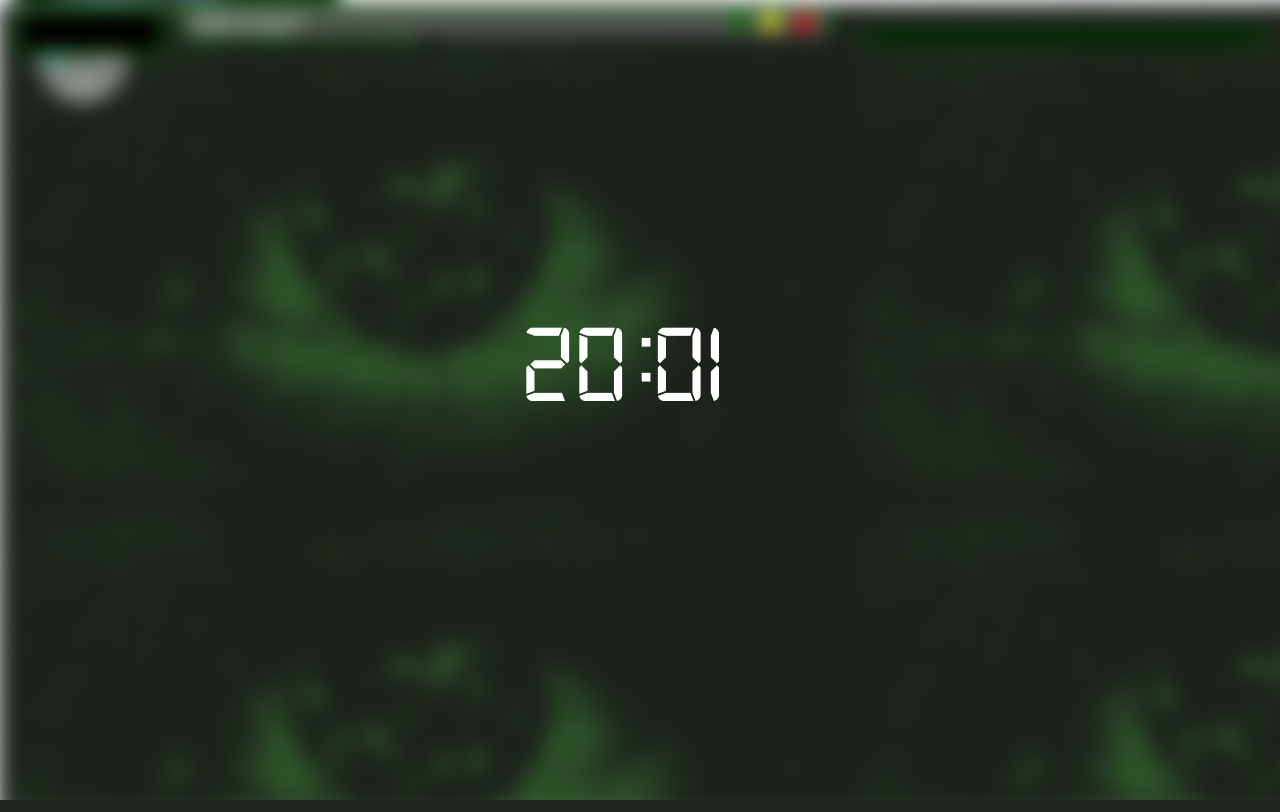
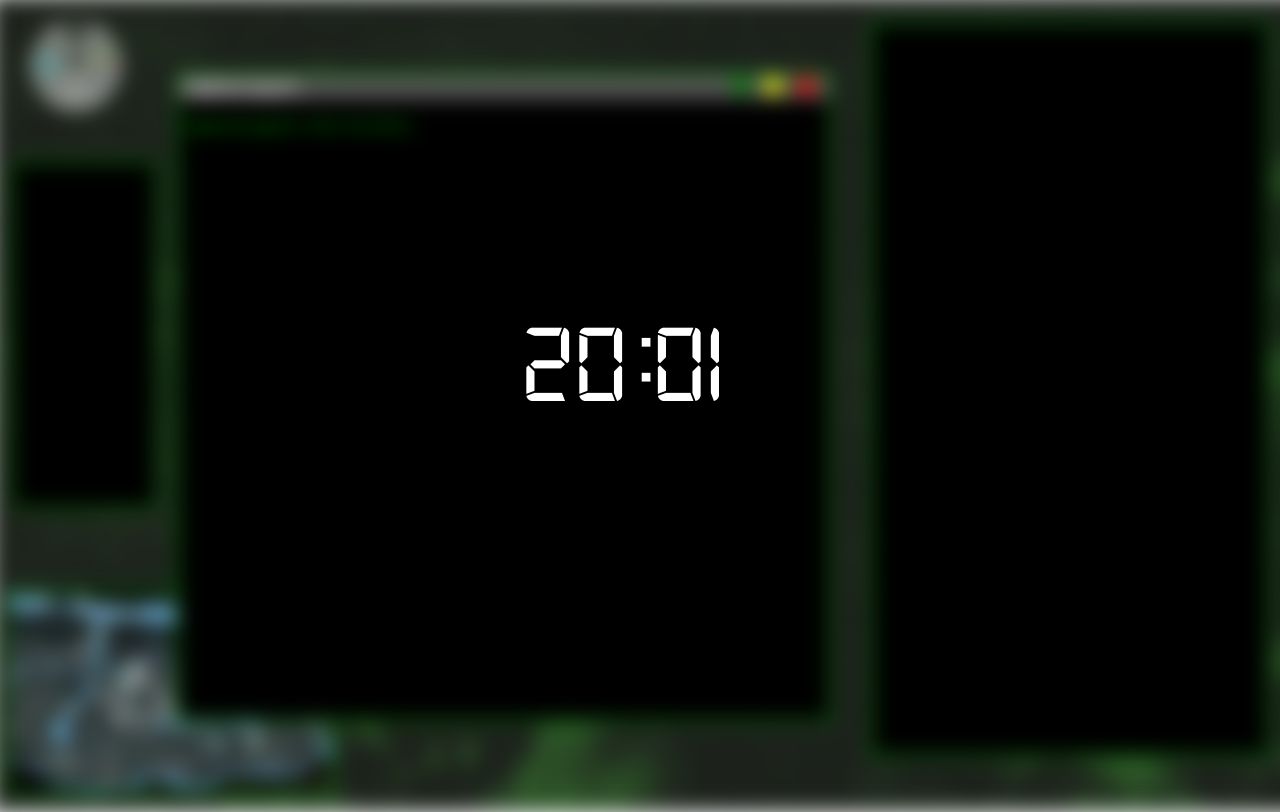
Before and after one commit to N7K5/BugBusters, a PHP site: page / in a window 1280 px wide; the page is wider, and only the part inside the window is pictured. Run offline with PHP 8.4, Linux system fonts and the light colour scheme; data that the repository does not hold is empty.

Commit message:
fixed css according to new style rules

```diff
--- a/8512354689/index.css
+++ b/8512354689/index.css
@@ -1,3 +1,9 @@
+
+html, body { height: 100%; width: 100%; margin: 0; }
+div { height: 100%; width: 100%; }
+
+
+
 #background
 {
 	position: fixed;
--- a/8524785235/index.css
+++ b/8524785235/index.css
@@ -1,3 +1,9 @@
+
+
+
+html, body { height: 100%; width: 100%; margin: 0; }
+div { height: 100%; width: 100%; }
+
 .background
 {
 	position: fixed;
--- a/8535798564/index.css
+++ b/8535798564/index.css
@@ -1,3 +1,9 @@
+
+html, body { height: 100%; width: 100%; margin: 0; }
+div { height: 100%; width: 100%; }
+
+
+
 .background
 {
 	background-image: URL('bg.jpg');
--- a/8679852146/index.css
+++ b/8679852146/index.css
@@ -4,6 +4,12 @@
 	70%{ bottom:10%; opacity: .5; }
 	100%{bottom:-50%;}
 }
+
+
+html, body { height: 100%; width: 100%; margin: 0; }
+div { height: 100%; width: 100%; }
+
+
 
 body
 {
--- a/8847254759/index.css
+++ b/8847254759/index.css
@@ -4,6 +4,12 @@
 	70%{ bottom:10%; opacity: .5; }
 	100%{bottom:-50%;}
 }
+
+
+html, body { height: 100%; width: 100%; margin: 0; }
+div { height: 100%; width: 100%; }
+
+
 
 body
 {
--- a/8851485214/index.css
+++ b/8851485214/index.css
@@ -5,6 +5,12 @@
 	70%{ top:2%; opacity: 1; }
 	100%{top:-50%; opacity: 1;}
 }
+
+
+html, body { height: 100%; width: 100%; margin: 0; }
+div { height: 100%; width: 100%; }
+
+
 
 body
 {
--- a/8887458219/index.css
+++ b/8887458219/index.css
@@ -48,6 +48,11 @@
 	70%{ top:2%; opacity: 1; }
 	100%{top:-50%; opacity: 1;}
 }
+
+
+
+html, body { height: 100%; width: 100%; margin: 0; }
+div { height: 100%; width: 100%; }
 
 
 
--- a/admin/index.css
+++ b/admin/index.css
@@ -48,6 +48,11 @@
 	70%{ top:2%; opacity: 1; }
 	100%{top:-50%; opacity: 1;}
 }
+
+
+html, body { height: 100%; width: 100%; margin: 0; }
+div { height: 100%; width: 100%; }
+
 
 
 
--- a/script/index.css
+++ b/script/index.css
@@ -101,6 +101,10 @@
 	font-family:'hacked';
 	src:url('../res/hacked.ttf');
 }
+
+
+html, body { height: 100%; width: 100%; margin: 0; }
+div { height: 100%; width: 100%; }
 
 
 
```
Also changed, not shown: script/animate.js.
